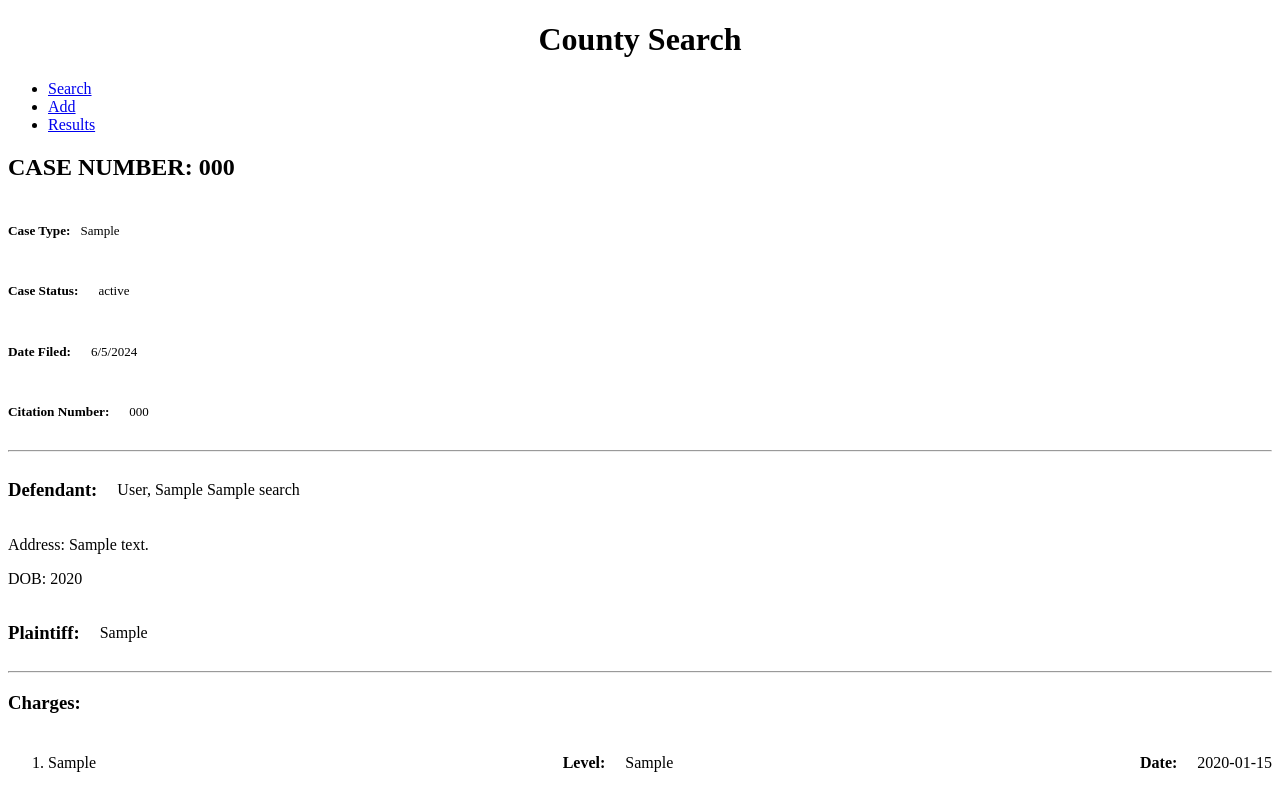
After one commit to adrian-sierra/County-Search, a Flask app: page /view/1 in a window 1280 px wide. The commit adds this page. Run offline with Flask 3, Linux system fonts and the light colour scheme; tables that the repository leaves empty hold one stand-in row (values such as "Sample post").

Commit message:
added viewing option for each record

```diff
--- a/app.py
+++ b/app.py
@@ -1,4 +1,5 @@
 from flask import Flask, render_template, request, redirect
+import datetime
 from flask_sqlalchemy import SQLAlchemy
 from case_number import *
 
@@ -14,33 +15,55 @@ class CountySearch(db.Model):
     last_name = db.Column(db.String(15), nullable=False)
     first_name = db.Column(db.String(15), nullable=False)
     middle_name = db.Column(db.String(15))
+    address = db.Column(db.String(100))
     date_of_birth = db.Column(db.String(8), nullable=False)
+    citation_number = db.Column(db.String(10), nullable=False)
+    case_status = db.Column(db.String(8), nullable=False)
     case_type = db.Column(db.String(10), nullable=False)
+    offense = db.Column(db.String(10), nullable=False)
+    offense_date = db.Column(db.String(8), nullable=False)
+    offense_type = db.Column(db.String(20), nullable=False)
 
     def __repr__(self):
         return '<County Search %r>' % self.id
 
 
-@app.route('/', methods=['POST', 'GET'])
+@app.route('/')
 def index():
-    # case_number = caseNumberGenerator("Civil")
-    # print(case_number)
+        return render_template("index.html")
+
+@app.route('/add', methods=['POST', 'GET'])
+def add():
     if request.method == 'POST':
         case_plaintiff = request.form['plaintiff']
         case_lastName = request.form['last-name']
         case_firstName = request.form['first-name']
         case_middleName = request.form['middle-name']
+        case_address = request.form['address']
         case_dateOfBirth = request.form['dob']
         case_caseType = request.form['case-type']
+        case_citationNumber = request.form['citation-number']
+        case_caseStatus = request.form['case-status']
+        case_offense = request.form['offense']
+        case_offenseDate = request.form['offense-date']
+        case_offenseType = request.form['offense-type']
         case_caseNumber = caseNumberGenerator(case_caseType)
 
-        new_case = CountySearch(plaintiff=case_plaintiff,
+        new_case = CountySearch(
                                 case_number=case_caseNumber,
+                                plaintiff=case_plaintiff,
                                 last_name=case_lastName,
                                 first_name=case_firstName,
                                 middle_name=case_middleName,
+                                address=case_address,
                                 date_of_birth=case_dateOfBirth,
-                                case_type=case_caseType)
+                                citation_number=case_citationNumber,
+                                case_status=case_caseStatus,
+                                case_type=case_caseType,
+                                offense=case_offense,
+                                offense_date=case_offenseDate,
+                                offense_type=case_offenseType
+                                )
 
         try:
             db.session.add(new_case)
@@ -50,8 +73,12 @@ def index():
             return "error"
 
     else:
-        cases = CountySearch.query.order_by(CountySearch.last_name).all()
-        return render_template('index.html', cases=cases)
+        return render_template("add.html")
+
+@app.route('/results')
+def results():
+    cases = CountySearch.query.order_by(CountySearch.last_name).all()
+    return render_template("results.html", cases=cases)
 
 @app.route('/delete/<int:id>')
 def delete(id):
@@ -60,17 +87,20 @@ def delete(id):
     try:
         db.session.delete(case_to_delete)
         db.session.commit()
-        return redirect('/')
+        return redirect('/results')
     except:
         return "error"
 
-@app.route('/add')
-def add():
-    return render_template("add.html")
+@app.route('/view/<int:id>')
+def view(id):
+    case_to_view = CountySearch.query.get(id)
+    return render_template("record.html", case_to_view=case_to_view)
+    # print(case_to_view)
 
-@app.route('/results')
-def results():
-    return render_template("results.html")
+    # try:
+    #     return redirect('/results')
+    # except:
+    #     return "error"
 
 with app.app_context():
     db.create_all()
--- a/static/randomRecordVars.js
+++ b/static/randomRecordVars.js
@@ -153,7 +153,6 @@ const TRAFFIC_OFFENSES = [
 const CIVIL_OFFENSES = [
   ["Small Claims", "Contract"],
   ["Eviction", "Landlord/Tenant"],
-  ["Dissolution", "Divorce"],
   ["Tax", "Civil Judgment"],
   ["Injury or Damage", "Civil Judgment"],
 ];
--- a/templates/add.html
+++ b/templates/add.html
@@ -19,7 +19,7 @@
       <!-- <li><a href="/delete">Delete</a></li> -->
     </ul>
     <h2>ADD</h2>
-    <form action="/" method="POST">
+    <form action="/add" method="POST">
       <div style="display: grid; width: min(50%, 350px); margin-bottom: 1rem">
         <label for="plaintiff">Plaintiff</label>
         <input type="text" name="plaintiff" id="plaintiff" />
@@ -49,12 +49,14 @@
 
         <label for="case-status">Case Status</label>
         <select name="case-status" id="case-status" required>
+          <option value=""></option>
           <option value="Closed">Closed</option>
           <option value="Open">Open</option>
         </select>
 
         <label for="case-type">Case Type</label>
         <select name="case-type" id="case-type" required>
+          <option value=""></option>
           <option value="Criminal">Criminal</option>
           <option value="Civil">Civil</option>
           <option value="Traffic">Traffic</option>
@@ -69,6 +71,7 @@
 
           <label for="offense-type">Offense Type</label>
           <select name="offense-type" id="offense-type" required>
+            <option value=""></option>
             <option value="Citation">Citation</option>
             <option value="Misdemeanor">Misdemeanor</option>
             <option value="Felony">Felony</option>
--- /dev/null
+++ b/templates/record.html
@@ -0,0 +1,103 @@
+<!DOCTYPE html>
+<html lang="en">
+  <head>
+    <meta charset="UTF-8" />
+    <meta name="viewport" content="width=device-width, initial-scale=1.0" />
+    <title>Sierra County - Record</title>
+  </head>
+  <body>
+    <h1 style="text-align: center">County Search</h1>
+    <ul>
+      <li><a href="/">Search</a></li>
+      <li><a href="/add">Add</a></li>
+      <li><a href="/results">Results</a></li>
+    </ul>
+    <h2>CASE NUMBER: {{case_to_view.case_number}}</h2>
+    <div class="case-info">
+      <div
+        class="flex-group"
+        style="display: flex; align-items: center; gap: 10px"
+      >
+        <h5>Case Type:</h5>
+        <p style="font-size: 13px">{{case_to_view.case_type}}</p>
+      </div>
+      <div
+        class="flex-group"
+        style="display: flex; align-items: center; gap: 20px"
+      >
+        <h5>Case Status:</h5>
+        <p style="font-size: 13px">{{case_to_view.case_status}}</p>
+      </div>
+      <div
+        class="flex-group"
+        style="display: flex; align-items: center; gap: 20px"
+      >
+        <h5>Date Filed:</h5>
+        <p style="font-size: 13px">6/5/2024</p>
+      </div>
+      <div
+        class="flex-group"
+        style="display: flex; align-items: center; gap: 20px"
+      >
+        <h5>Citation Number:</h5>
+        <p style="font-size: 13px">{{case_to_view.citation_number}}</p>
+      </div>
+    </div>
+    <hr />
+    <div class="defendant-info">
+      <div
+        class="flex-group"
+        style="display: flex; align-items: center; gap: 20px"
+      >
+        <h3>Defendant:</h3>
+        <p>
+          {{case_to_view.last_name}}, {{case_to_view.first_name}}
+          {{case_to_view.middle_name}}
+        </p>
+      </div>
+      <p>Address: {{case_to_view.address}}</p>
+      <p>DOB: {{case_to_view.date_of_birth.split("-")[0]}}</p>
+    </div>
+    <div class="plaintiff-info">
+      <div
+        class="flex-group"
+        style="display: flex; align-items: center; gap: 20px"
+      >
+        <h3>Plaintiff:</h3>
+        <p>{{case_to_view.plaintiff}}</p>
+      </div>
+    </div>
+    <hr />
+    <div class="charges">
+      <h3>Charges:</h3>
+      <ol style="list-style-position: outside">
+        <li>
+          <div
+            class="charge"
+            style="
+              display: flex;
+              justify-content: space-between;
+              align-items: center;
+            "
+          >
+            <p>{{case_to_view.offense}}</p>
+            <div
+              class="flex-group"
+              style="display: flex; align-items: center; gap: 20px"
+            >
+              <h4>Level:</h4>
+              <p>{{case_to_view.offense_type}}</p>
+            </div>
+            <div
+              class="flex-group"
+              style="display: flex; align-items: center; gap: 20px"
+            >
+              <h4>Date:</h4>
+              <p>{{case_to_view.offense_date}}</p>
+            </div>
+          </div>
+        </li>
+      </ol>
+    </div>
+  </body>
+</html>
```
Also changed, not shown: static/add.js (+0 -14 lines), templates/index.html (+0 -42 lines), templates/results.html (+6 -2 lines).
